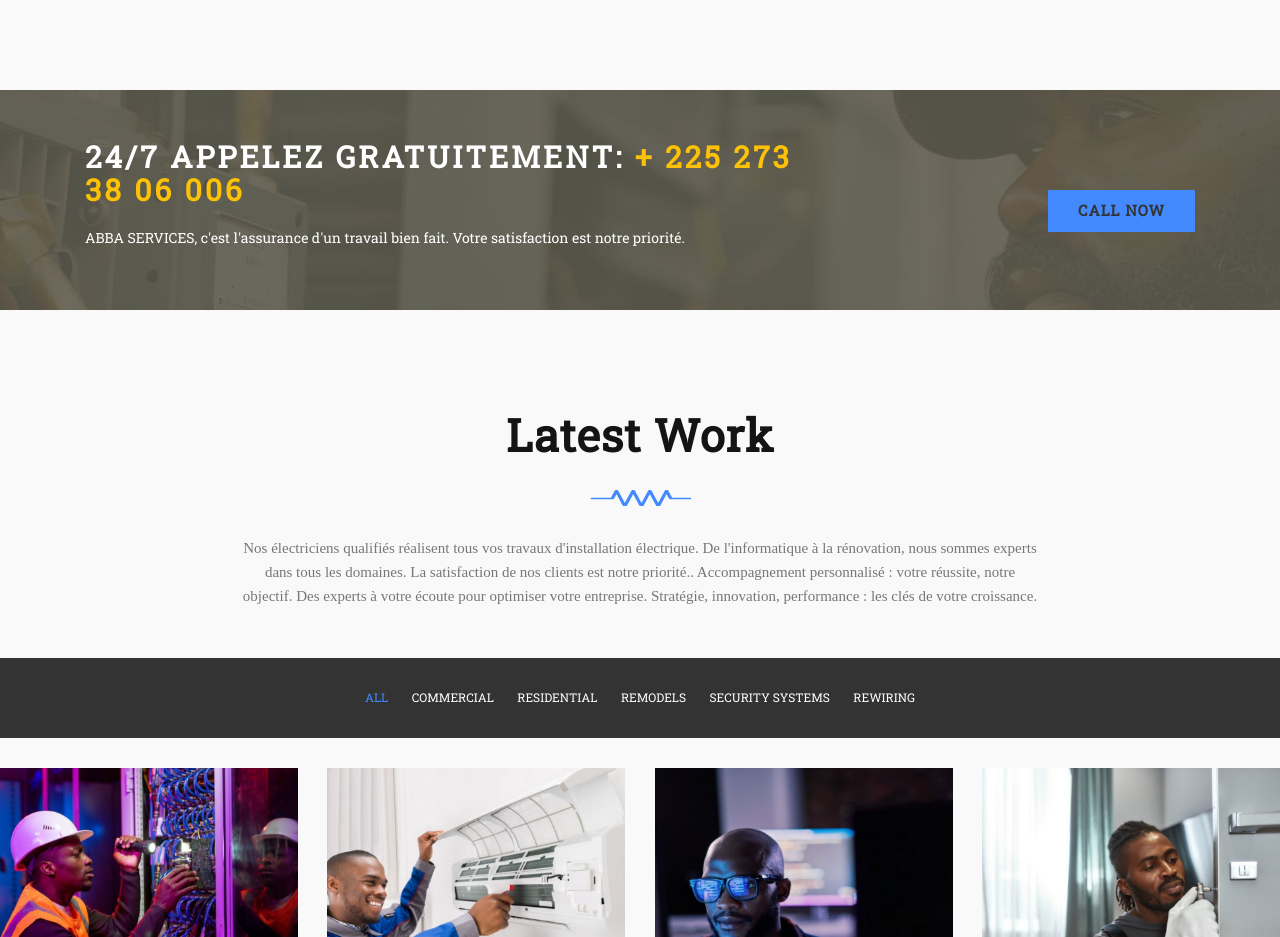
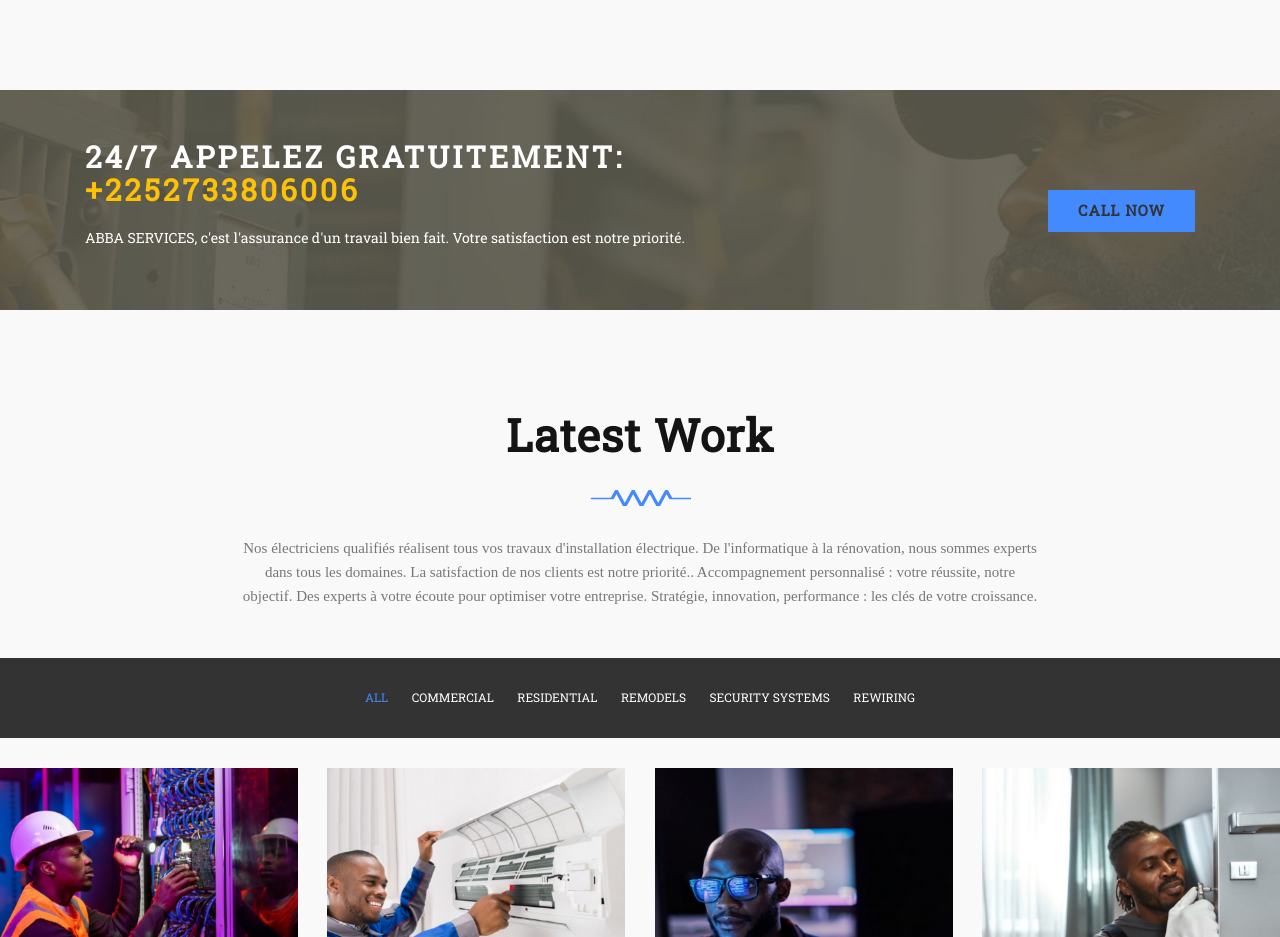
Before and after one commit to DJEZOUPRINCETIMOTHEE/ABBASERVICE, a plain HTML site: page index.html in a window 1280 px wide. Shown: the part 2820-3757 px from the top of the page. Drawn offline with Linux system fonts and the light colour scheme.

Commit message:
Update index.html

```diff
--- a/index.html
+++ b/index.html
@@ -443,7 +443,7 @@
       <div class="row">
         <div class="container">
           <div class="col-md-8 emergency-text">
-            <h3 class="text-white letter-space-3 margin-bottom-20"> 24/7 APPELEZ GRATUITEMENT: <span class="customcolor"> + 225 273 38 06 006 </span></h3>
+            <h3 class="text-white letter-space-3 margin-bottom-20"> 24/7 APPELEZ GRATUITEMENT: <span class="customcolor">+2252733806006</span></h3>
             <p class="text-white font-roboto"> ABBA SERVICES, c'est l'assurance d'un travail bien fait. Votre satisfaction est notre priorité. </p>
           </div>
           <div class="col-md-4 text-right"> <a href="#." class="btn btn-yellow margin-top-50">CALL NOW</a> </div>
```
